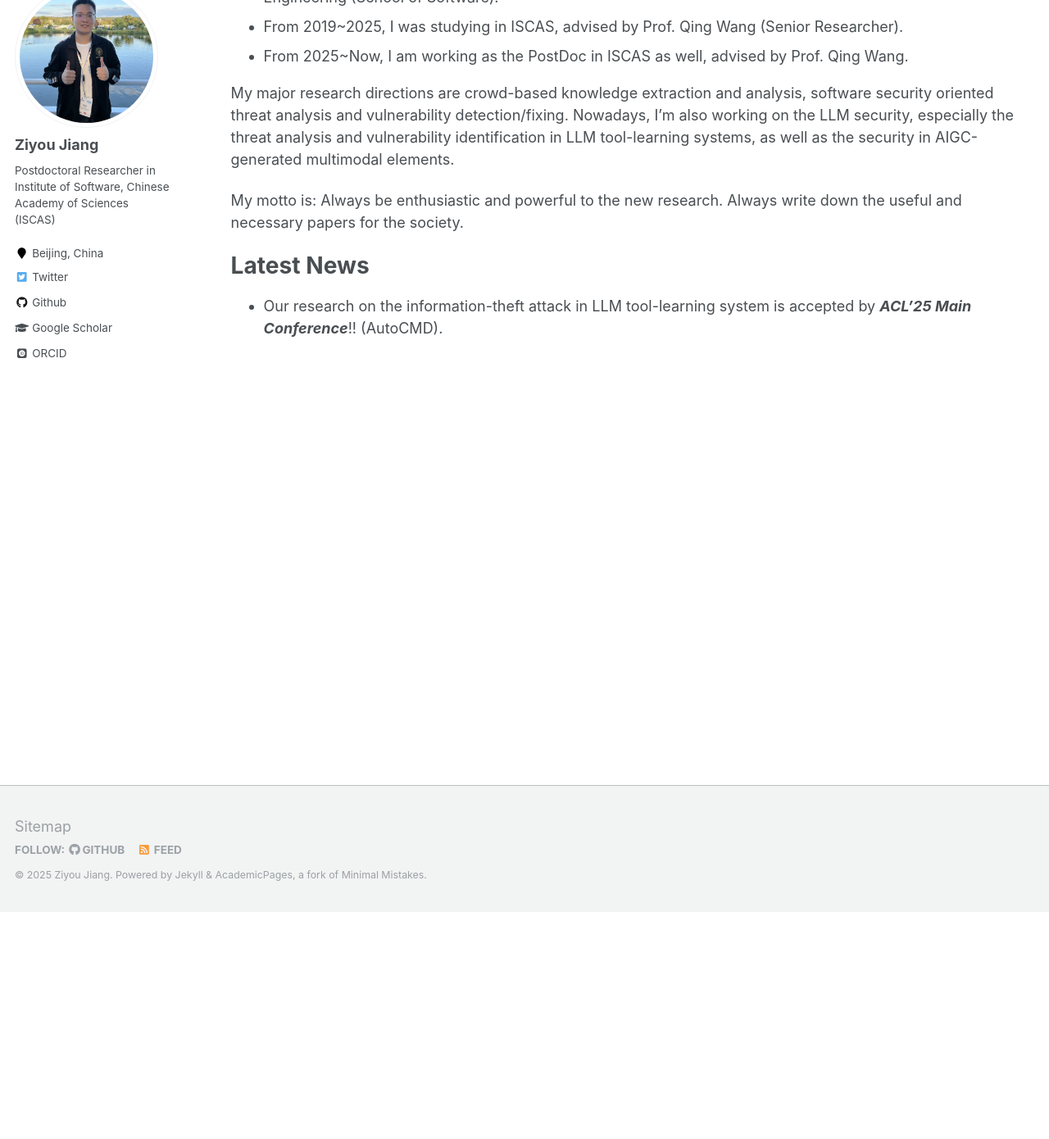
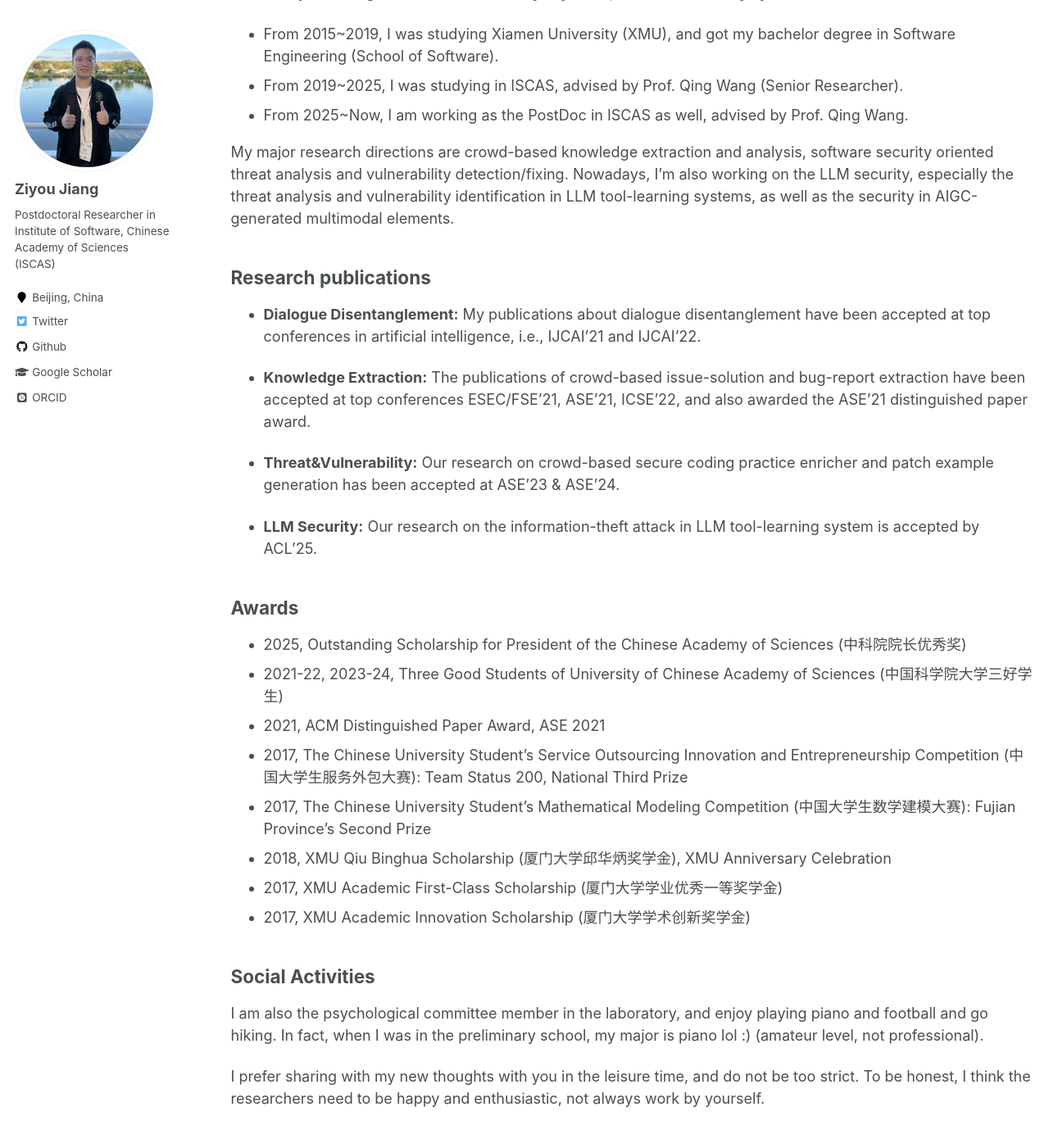
Before and after one commit to jzySaber1996/jzySaber1996.github.io, a Jekyll site: the page built from _pages/about.md, in a window 1280 px wide and 1400 px high, scrolled down 286 px. Shown: the top 1390 px of the window at 82% size. Built offline with Jekyll 4.4.1, drawn with Linux system fonts in a browser that asks for light colours; some web fonts are replaced; some of the changed text lies outside the part shown.

Commit message:
Update Homepage

```diff
--- a/_pages/about.md
+++ b/_pages/about.md
@@ -8,6 +8,8 @@ redirect_from:
   - /about/
   - /about.html
 ---
+## Personal Information
+
 My name is Ziyou Jiang, the **_Postdoctoral Researcher_** in **_Software Engineering_**.
 I am working in State Key Laboratory of Intelligent Game in **_Institute of Software, Chinese Academy of Sciences_** (**_ISCAS_**).
 - From 2015~2019, I was studying Xiamen University (XMU), and got my bachelor degree in Software Engineering (School of Software).
@@ -18,10 +20,42 @@ My major research directions are crowd-based knowledge extraction and analysis,
 Nowadays, I'm also working on the LLM security, especially the threat analysis and vulnerability identification in LLM tool-learning systems,
 as well as the security in AIGC-generated multimodal elements.
 
-My motto is:
-Always be enthusiastic and powerful to the new research.
-Always write down the useful and necessary papers for the society.
+## Research publications
+
+- **Dialogue Disentanglement:** My publications about dialogue disentanglement have been accepted at top conferences in artificial intelligence, i.e., IJCAI'21 and IJCAI'22.
+
+- **Knowledge Extraction:** The publications of crowd-based issue-solution and bug-report extraction have been accepted at top conferences ESEC/FSE'21, ASE'21, ICSE'22, and also awarded the ASE'21 distinguished paper award.
+
+- **Threat&Vulnerability:** Our research on crowd-based secure coding practice enricher and patch example generation has been accepted at ASE'23 & ASE’24.
+
+- **LLM Security:** Our research on the information-theft attack in LLM tool-learning system is accepted by ACL'25.
+
+## Awards
+
+- 2025, Outstanding Scholarship for President of the Chinese Academy of Sciences (中科院院长优秀奖)
+- 2021-22, 2023-24, Three Good Students of University of Chinese Academy of Sciences (中国科学院大学三好学生)
+- 2021, ACM Distinguished Paper Award, ASE 2021
+- 2017, The Chinese University Student’s Service Outsourcing Innovation and Entrepreneurship Competition (中国大学生服务外包大赛): Team Status 200, National Third Prize
+- 2017, The Chinese University Student’s Mathematical Modeling Competition (中国大学生数学建模大赛): Fujian Province’s Second Prize
+- 2018, XMU Qiu Binghua Scholarship (厦门大学邱华炳奖学金), XMU Anniversary Celebration
+- 2017, XMU Academic First-Class Scholarship (厦门大学学业优秀一等奖学金)
+- 2017, XMU Academic Innovation Scholarship (厦门大学学术创新奖学金)
+
+## Social Activities
+
+I am also the psychological committee member in the laboratory, and enjoy playing piano and football and go hiking.
+In fact, when I was in the preliminary school, my major is piano lol :) (amateur level, not professional).
+
+I prefer sharing with my new thoughts with you in the leisure time, and do not be too strict.
+To be honest, I think the researchers need to be happy and enthusiastic, not always work by yourself.
+
+## My Motto
+
+- _Always be enthusiastic and powerful to the new research._
+- _Always write down the useful and necessary papers for the society._
 
 Latest News
 ======
 - Our research on the information-theft attack in LLM tool-learning system is accepted by **_ACL'25 Main Conference_**!! (AutoCMD).
+- I'm working on the National Key Research and Development Projects, i.e., Security Risks in AIGC-Generated Multimodal Contents.
+- I'm working on the automated threat modeling for LLM tool-learning systems and MCP, cuz it is too difficult via the human designing.
```
Also changed, not shown: _publications/2024-11-01-PatUntrack.md (+1 -1 lines), _publications/2025-07-27-AutoCMD.md (+1 -1 lines), _pages/img.png (added), _pages/img_1.png (added), _pages/img_2.png (added), _pages/img_3.png (added), _pages/img_4.png (added).
